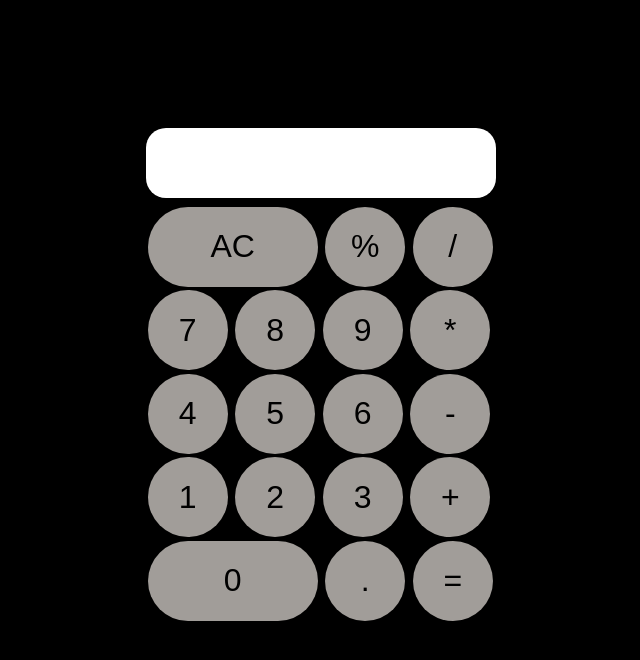
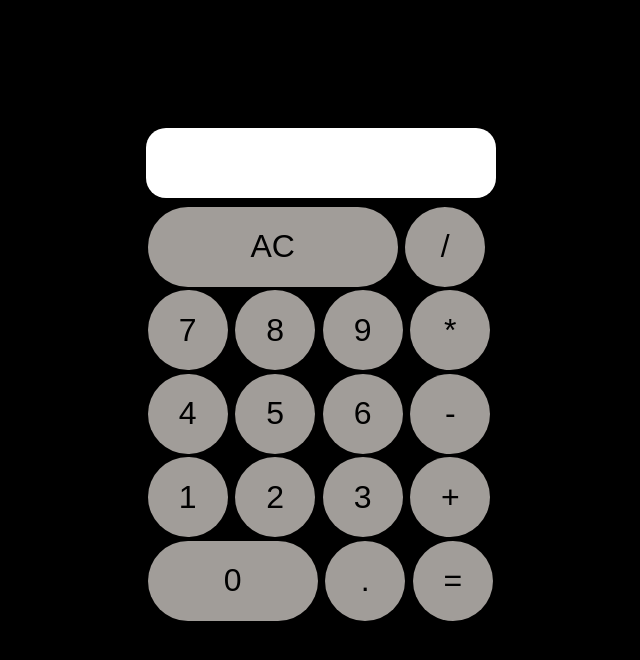
Before and after one commit to prashantbaghel98/Codsoft, a plain HTML site: page index.html in a window 1280 px wide. Shown: the whole page, without its empty margins (319-959 px from the left). Drawn offline with Linux system fonts and the light colour scheme.

Commit message:
index.html

```diff
--- a/index.html
+++ b/index.html
@@ -9,8 +9,7 @@
 <body>
     <div class="main-container">
         <div class="display"></div>
-        <button class="operator"  style="width: 170px; border-radius: 55px;">AC</button>
-        <button class="operator">%</button>
+        <button class="operator"  style="width: 250px; border-radius: 55px;">AC</button>
         <button class="operator">/</button>
         <button class="number">7</button>
         <button class="number">8</button>
```
